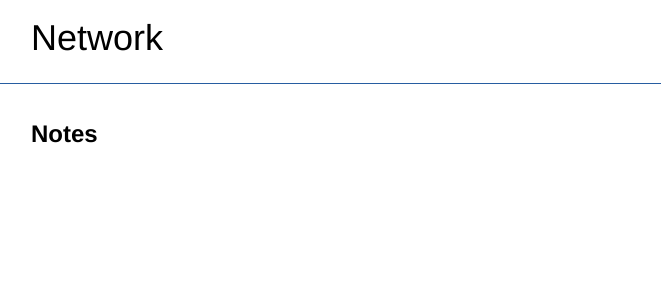
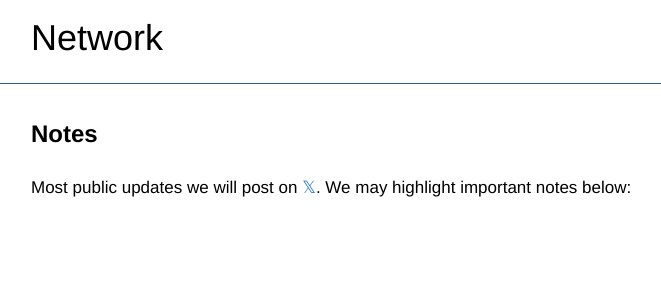
Before and after one commit to networkf/network.github.io, a Jekyll site: the page built from notes.md, in a window 1280 px wide. Shown: the top 300 px of the page, without its empty margins (244-905 px from the left). Built offline with Jekyll 4.4.1, drawn with Linux system fonts in a browser that asks for light colours; some web fonts are replaced; our own code applies the rules of GitHub Pages for plain Markdown files; the repository's description, which GitHub fills in, is left out.

Commit message:
Update notes.md

```diff
--- a/notes.md
+++ b/notes.md
@@ -8,3 +8,5 @@ layout: default
 
 <b><font size="5">Notes</font></b>
 <br>
+
+Most public updates we will post on [𝕏](https://x.com/netxork). We may highlight important notes below:
```
